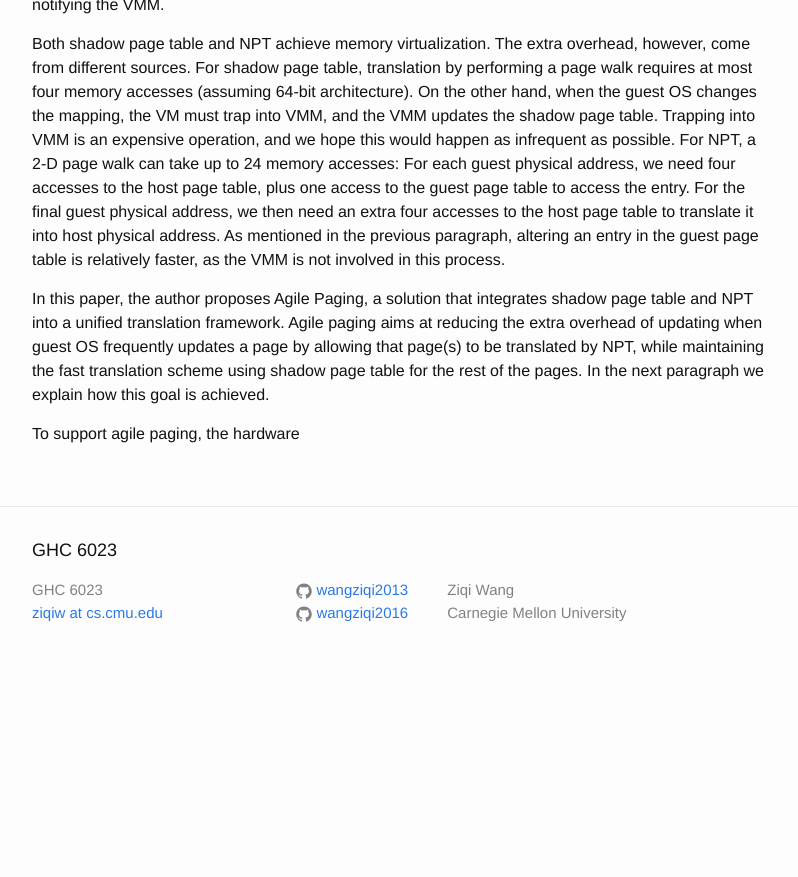
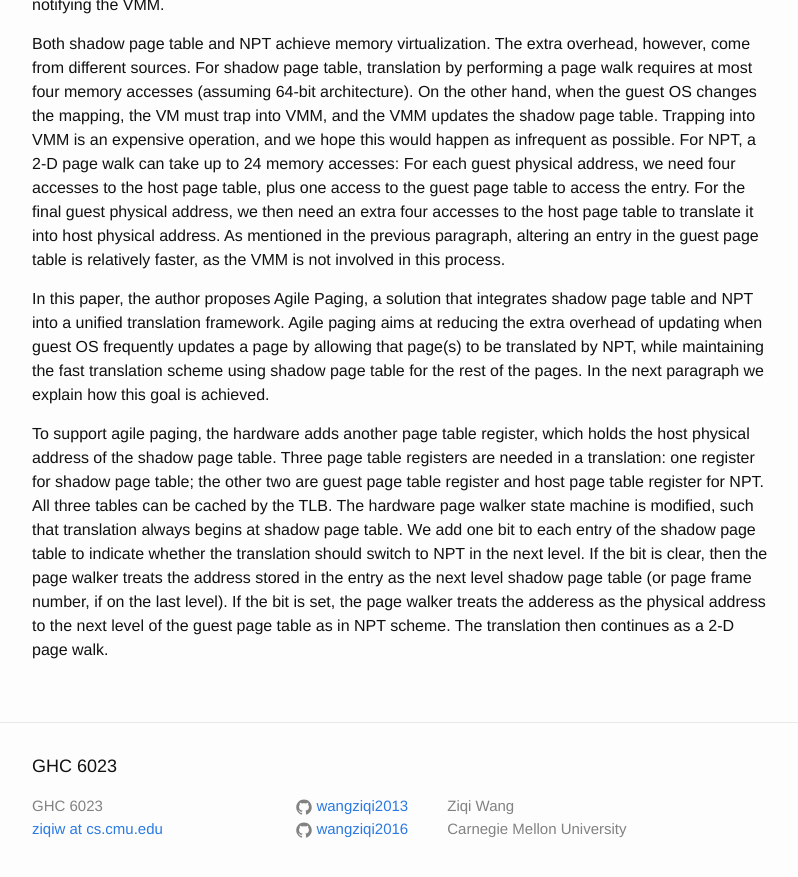
Before and after one commit to wangziqi2013/wangziqi2013.github.io, a Jekyll site: the page built from _posts/2018-05-18-Agile-Paging-Exceeding-the-Best-of-Nested-and-Shadow-Paging.markdown, in a window 1280 px wide and 900 px high, scrolled down 868 px. Shown: the top 877 px of the window, without its empty margins (238-1036 px from the left). Built offline with Jekyll 4.4.1, drawn with Linux system fonts in a browser that asks for light colours; before the commit the page ends 1552 px from its top, so only the background shows below that.

Commit message:
Working on translation process

```diff
--- a/_posts/2018-05-18-Agile-Paging-Exceeding-the-Best-of-Nested-and-Shadow-Paging.markdown
+++ b/_posts/2018-05-18-Agile-Paging-Exceeding-the-Best-of-Nested-and-Shadow-Paging.markdown
@@ -44,4 +44,11 @@ translation framework. Agile paging aims at reducing the extra overhead of updat
 a page by allowing that page(s) to be translated by NPT, while maintaining the fast translation scheme using shadow page
 table for the rest of the pages. In the next paragraph we explain how this goal is achieved.
 
-To support agile paging, the hardware
+To support agile paging, the hardware adds another page table register, which holds the host physical address of the
+shadow page table. Three page table registers are needed in a translation: one register for shadow page table; the other
+two are guest page table register and host page table register for NPT. All three tables can be cached by the TLB.
+The hardware page walker state machine is modified, such that translation always begins at shadow page table. We add one
+bit to each entry of the shadow page table to indicate whether the translation should switch to NPT in the next level.
+If the bit is clear, then the page walker treats the address stored in the entry as the next level shadow page table
+(or page frame number, if on the last level). If the bit is set, the page walker treats the adderess as the physical address
+to the next level of the guest page table as in NPT scheme. The translation then continues as a 2-D page walk.
```
